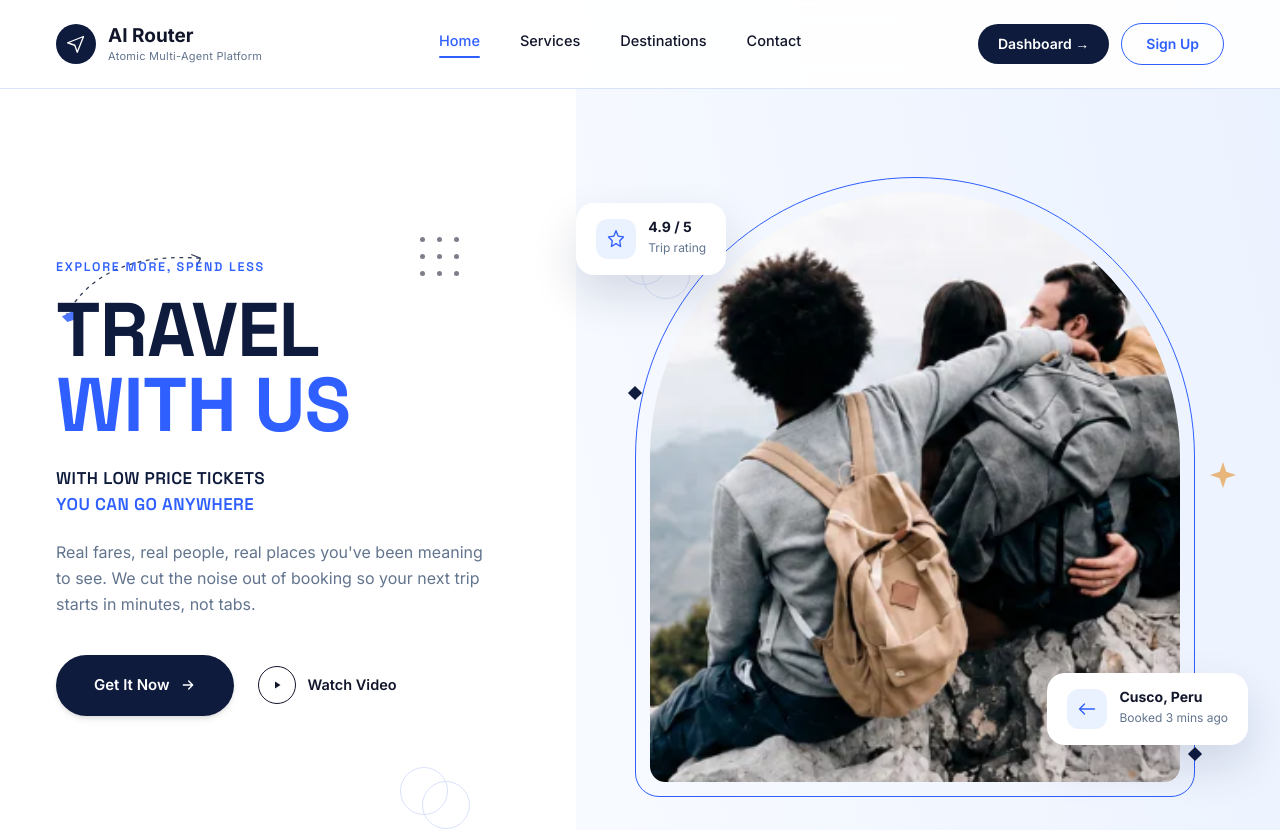
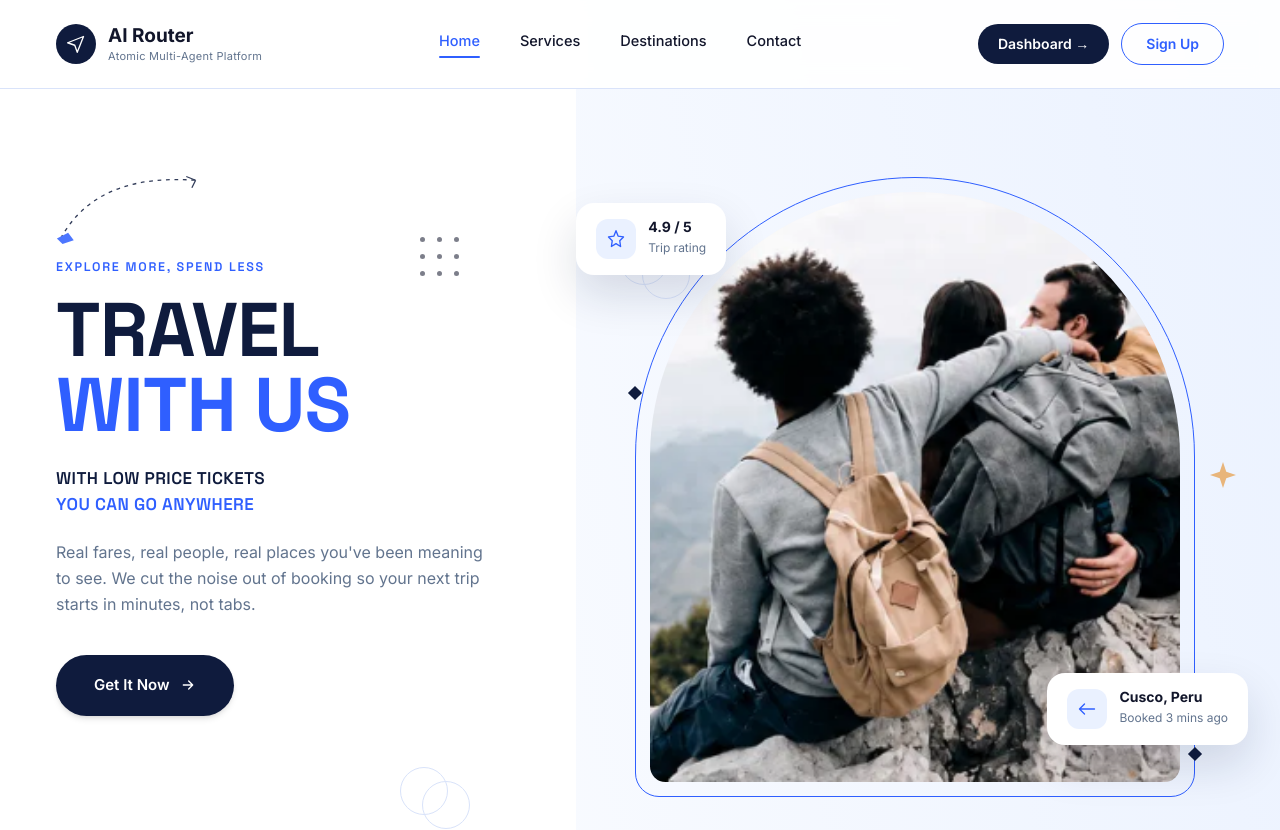
Before and after one commit to vedanti0106/atomic-ai-router, a React (Vite) app: page / in a window 1280 px wide. Shown: the top 830 px of the page. Built offline with nearby package versions, Linux system fonts and the light colour scheme.

Commit message:
Added few changes

```diff
--- a/src/components/Hero.tsx
+++ b/src/components/Hero.tsx
@@ -7,7 +7,7 @@ const Hero: React.FC = () => {
     <section className="relative pt-22 pb-0 overflow-visible">
       <div className="max-w-[1560px] mx-auto px-6 md:px-14 relative">
         {/* Plane doodle path */}
-        <svg className="absolute top-[70px] left-[60px] w-[150px] opacity-85 hidden md:block" viewBox="0 0 160 90" fill="none" xmlns="http://www.w3.org/2000/svg">
+        <svg className="absolute top-[-8px] left-[55px] w-[150px] opacity-85 hidden md:block" viewBox="0 0 160 90" fill="none" xmlns="http://www.w3.org/2000/svg">
           <path d="M6 74C36 20 90 8 150 12" stroke="#0F1B3D" strokeWidth="1.4" strokeDasharray="4 5" />
           <path d="M150 12L140 8M150 12L146 20" stroke="#0F1B3D" strokeWidth="1.4" />
           <path d="M2 74L14 68L20 76L8 80Z" fill="#2F5FFF" />
@@ -57,14 +57,6 @@ const Hero: React.FC = () => {
                   <path d="M5 12H19M19 12L13 6M19 12L13 18" stroke="#fff" strokeWidth="2" strokeLinecap="round" strokeLinejoin="round" />
                 </svg>
               </Link>
-              <div className="flex items-center gap-3 font-semibold text-[14.5px] cursor-pointer text-ink hover:text-blue-brand transition-colors">
-                <div className="w-[38px] h-[38px] rounded-full border border-ink flex items-center justify-center">
-                  <svg width="12" height="12" viewBox="0 0 24 24" fill="currentColor" className="text-ink">
-                    <path d="M8 5V19L19 12L8 5Z" />
-                  </svg>
-                </div>
-                <span>Watch Video</span>
-              </div>
             </div>
           </div>
 
--- a/src/components/SearchSection.tsx
+++ b/src/components/SearchSection.tsx
@@ -1,4 +1,5 @@
 import React from 'react';
+import { Link } from 'react-router-dom';
 
 const SearchSection: React.FC = () => {
   return (
@@ -69,13 +70,13 @@ const SearchSection: React.FC = () => {
           </div>
 
           {/* Button */}
-          <button className="bg-blue-brand hover:bg-blue-dark text-white rounded-[16px] padding-[18px_30px] h-[56px] px-[30px] font-semibold text-[15px] flex items-center justify-center gap-[10px] white-space-nowrap transition-colors w-full xl:w-auto mt-4 xl:mt-0">
+          <Link to="/dashboard" className="bg-blue-brand hover:bg-blue-dark text-white rounded-[16px] padding-[18px_30px] h-[56px] px-[30px] font-semibold text-[15px] flex items-center justify-center gap-[10px] white-space-nowrap transition-colors w-full xl:w-auto mt-4 xl:mt-0">
             <span>Explore Now</span>
             <svg width="16" height="16" viewBox="0 0 24 24" fill="none">
               <circle cx="11" cy="11" r="7" stroke="#fff" strokeWidth="1.8" />
               <path d="M20 20L16.5 16.5" stroke="#fff" strokeWidth="1.8" strokeLinecap="round" />
             </svg>
-          </button>
+          </Link>
         </div>
       </div>
     </section>
```
Also changed, not shown: 1 other file (tests, documents, lock files or other folders).
